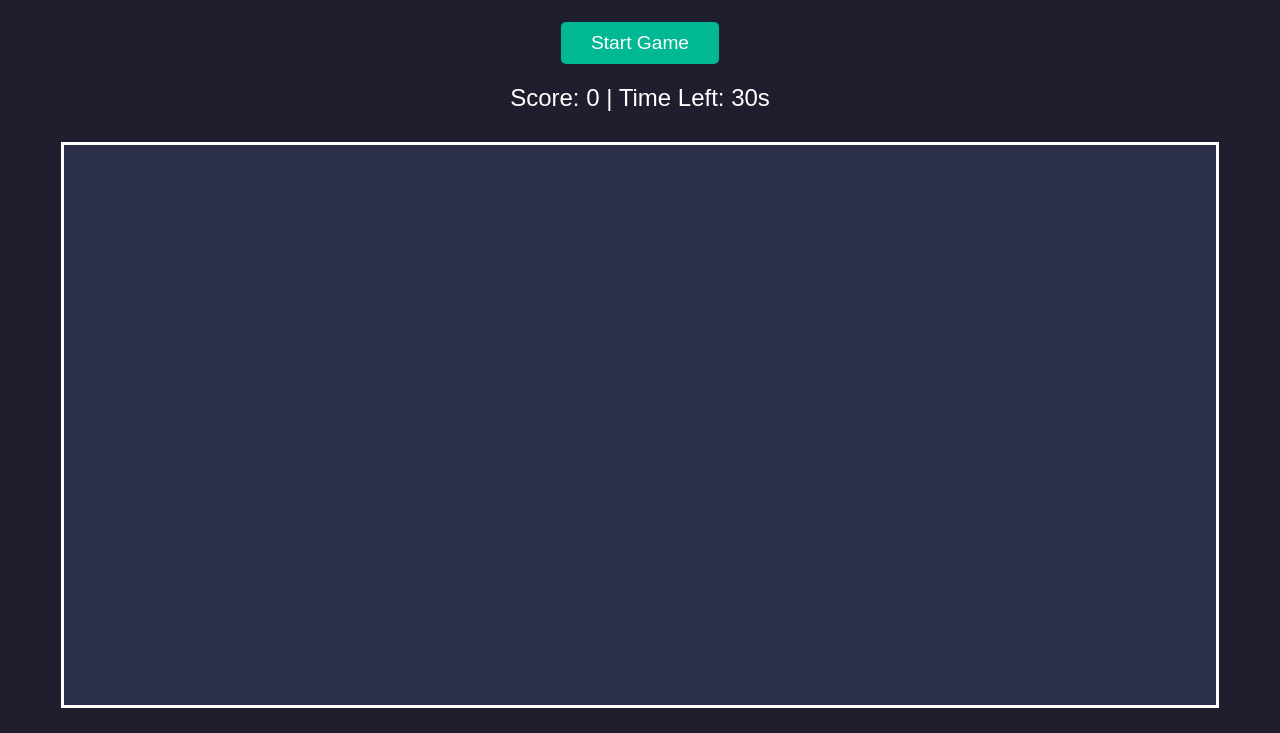
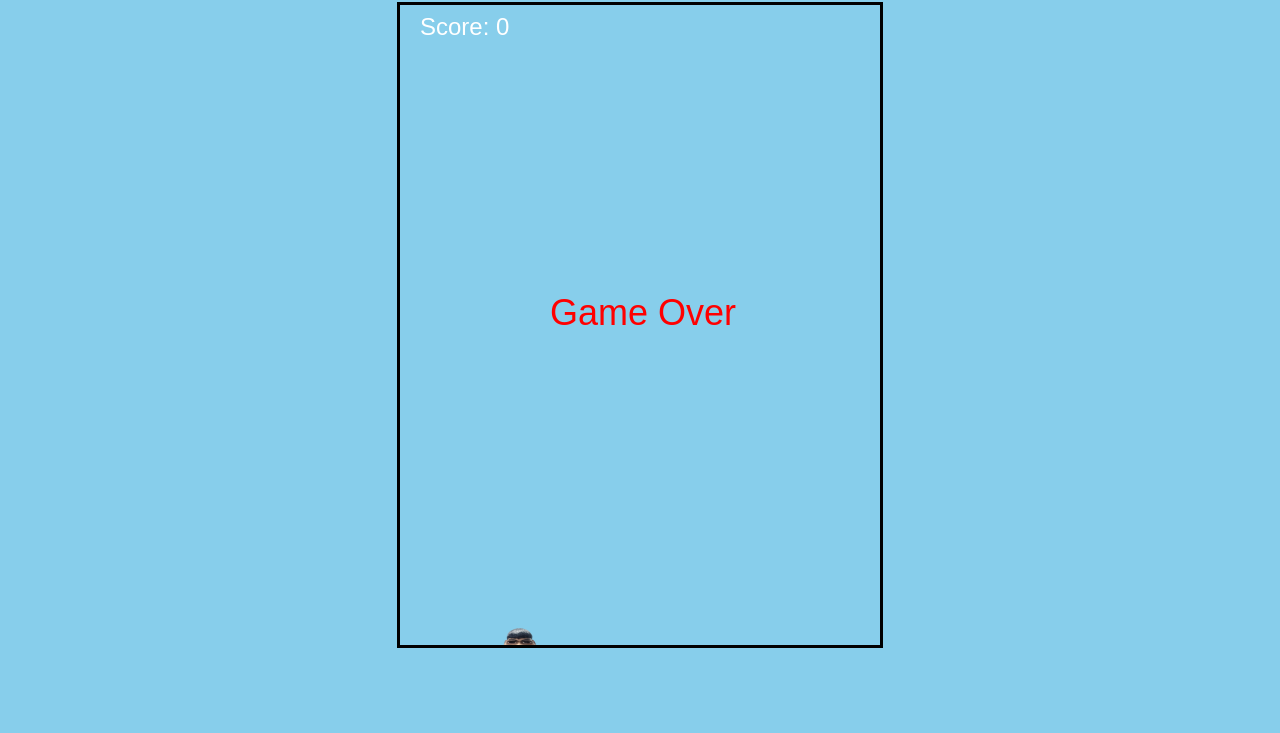
Before and after one commit to AkkuuPlayzz/Sample-Test-Hahahha, a plain HTML site: page index.html in a window 1280 px wide. Shown: the part 67-800 px from the top of the page. Drawn offline with Linux system fonts and the light colour scheme.

Commit message:
Update index.html

```diff
--- a/index.html
+++ b/index.html
@@ -1,128 +1,164 @@
 <!DOCTYPE html>
 <html lang="en">
 <head>
-  <meta charset="UTF-8">
-  <title>Catch The Box Game</title>
+  <meta charset="UTF-8" />
+  <title>Flappy Image Game</title>
   <style>
     body {
       margin: 0;
-      padding: 0;
-      font-family: Arial, sans-serif;
-      background: #1e1e2f;
-      color: #fff;
-      display: flex;
-      flex-direction: column;
-      align-items: center;
+      overflow: hidden;
+      background: skyblue;
+      font-family: sans-serif;
+    }
+
+    canvas {
+      display: block;
+      margin: 0 auto;
+      background: #87CEEB;
+      border: 3px solid #000;
     }
 
     h1 {
-      margin-top: 20px;
-    }
-
-    #gameArea {
-      position: relative;
-      width: 90vw;
-      height: 70vh;
-      border: 3px solid #fff;
-      margin-top: 30px;
-      background-color: #2c2f4a;
-      overflow: hidden;
-    }
-
-    #box {
-      width: 50px;
-      height: 50px;
-      background-color: #ff4b2b;
-      position: absolute;
-      cursor: pointer;
-      border-radius: 8px;
-      transition: 0.2s;
-    }
-
-    #scoreBoard {
-      margin-top: 20px;
-      font-size: 1.5rem;
-    }
-
-    #startBtn {
-      padding: 10px 30px;
-      font-size: 1.2rem;
-      background: #00b894;
+      text-align: center;
       color: white;
-      border: none;
-      border-radius: 5px;
-      cursor: pointer;
       margin-top: 10px;
-    }
-
-    #startBtn:hover {
-      background-color: #00cec9;
     }
   </style>
 </head>
 <body>
-
-  <h1>Catch The Box 🎯</h1>
-  <button id="startBtn" onclick="startGame()">Start Game</button>
-  <div id="scoreBoard">Score: 0 | Time Left: 30s</div>
-  <div id="gameArea">
-    <div id="box" onclick="boxClicked()"></div>
-  </div>
+  <h1>Flappy Image Game 🎮</h1>
+  <canvas id="gameCanvas" width="480" height="640"></canvas>
 
   <script>
+    const canvas = document.getElementById("gameCanvas");
+    const ctx = canvas.getContext("2d");
+
+    // ✅ Load bird image (PNG)
+    const birdImg = new Image();
+    birdImg.src = "Img.png"; // <-- your updated image file
+
+    // ✅ Load obstacle image
+    const pipeImg = new Image();
+    pipeImg.src = "Obstacle.png";
+
+    let bird = {
+      x: 100,
+      y: 200,
+      width: 40,
+      height: 40,
+      gravity: 0.6,
+      lift: -10,
+      velocity: 0
+    };
+
+    let pipes = [];
     let score = 0;
-    let timeLeft = 30;
-    let timer;
-    let gameRunning = false;
+    let gameOver = false;
 
-    const box = document.getElementById('box');
-    const gameArea = document.getElementById('gameArea');
-    const scoreBoard = document.getElementById('scoreBoard');
-    const startBtn = document.getElementById('startBtn');
+    document.addEventListener("keydown", jump);
+    canvas.addEventListener("click", jump);
 
-    function randomPosition() {
-      const maxX = gameArea.clientWidth - 50;
-      const maxY = gameArea.clientHeight - 50;
-
-      const x = Math.floor(Math.random() * maxX);
-      const y = Math.floor(Math.random() * maxY);
-
-      box.style.left = x + 'px';
-      box.style.top = y + 'px';
+    function jump() {
+      if (!gameOver) bird.velocity = bird.lift;
     }
 
-    function boxClicked() {
-      if (!gameRunning) return;
-      score++;
-      scoreBoard.textContent = `Score: ${score} | Time Left: ${timeLeft}s`;
-      randomPosition();
+    function createPipe() {
+      const gap = 140;
+      const top = Math.random() * (canvas.height - gap - 100) + 20;
+      const bottom = top + gap;
+
+      pipes.push({
+        x: canvas.width,
+        top: top,
+        bottom: bottom,
+        width: 60,
+        passed: false
+      });
     }
 
-    function startGame() {
-      score = 0;
-      timeLeft = 30;
-      gameRunning = true;
-      box.style.display = 'block';
-      randomPosition();
-
-      scoreBoard.textContent = `Score: ${score} | Time Left: ${timeLeft}s`;
-
-      timer = setInterval(() => {
-        timeLeft--;
-        scoreBoard.textContent = `Score: ${score} | Time Left: ${timeLeft}s`;
-
-        if (timeLeft <= 0) {
-          clearInterval(timer);
-          gameRunning = false;
-          box.style.display = 'none';
-          alert(`Time's up! 🕒\nYour Score: ${score}`);
-        }
-      }, 1000);
+    function drawBird() {
+      ctx.drawImage(birdImg, bird.x, bird.y, bird.width, bird.height);
     }
 
-    // Hide box at the start
-    box.style.display = 'none';
+    function drawPipes() {
+      for (let pipe of pipes) {
+        // Top flipped pipe
+        ctx.save();
+        ctx.translate(pipe.x + pipe.width / 2, pipe.top);
+        ctx.scale(1, -1);
+        ctx.drawImage(pipeImg, -pipe.width / 2, 0, pipe.width, 250);
+        ctx.restore();
+
+        // Bottom pipe
+        ctx.drawImage(pipeImg, pipe.x, pipe.bottom, pipe.width, 250);
+      }
+    }
+
+    function checkCollision(pipe) {
+      const birdTop = bird.y;
+      const birdBottom = bird.y + bird.height;
+
+      if (
+        bird.x + bird.width > pipe.x &&
+        bird.x < pipe.x + pipe.width &&
+        (birdTop < pipe.top || birdBottom > pipe.bottom)
+      ) {
+        return true;
+      }
+
+      return false;
+    }
+
+    function update() {
+      if (gameOver) return;
+
+      ctx.clearRect(0, 0, canvas.width, canvas.height);
+
+      bird.velocity += bird.gravity;
+      bird.y += bird.velocity;
+
+      if (bird.y + bird.height > canvas.height || bird.y < 0) {
+        gameOver = true;
+      }
+
+      for (let pipe of pipes) {
+        pipe.x -= 2;
+
+        if (!pipe.passed && pipe.x + pipe.width < bird.x) {
+          score++;
+          pipe.passed = true;
+        }
+
+        if (checkCollision(pipe)) {
+          gameOver = true;
+        }
+      }
+
+      pipes = pipes.filter(pipe => pipe.x + pipe.width > 0);
+
+      drawPipes();
+      drawBird();
+
+      ctx.fillStyle = "white";
+      ctx.font = "24px Arial";
+      ctx.fillText("Score: " + score, 20, 30);
+
+      if (!gameOver) {
+        requestAnimationFrame(update);
+      } else {
+        ctx.fillStyle = "red";
+        ctx.font = "36px Arial";
+        ctx.fillText("Game Over", 150, canvas.height / 2);
+      }
+    }
+
+    setInterval(() => {
+      if (!gameOver) createPipe();
+    }, 2000);
+
+    birdImg.onload = () => {
+      update();
+    };
   </script>
-
 </body>
 </html>
```
